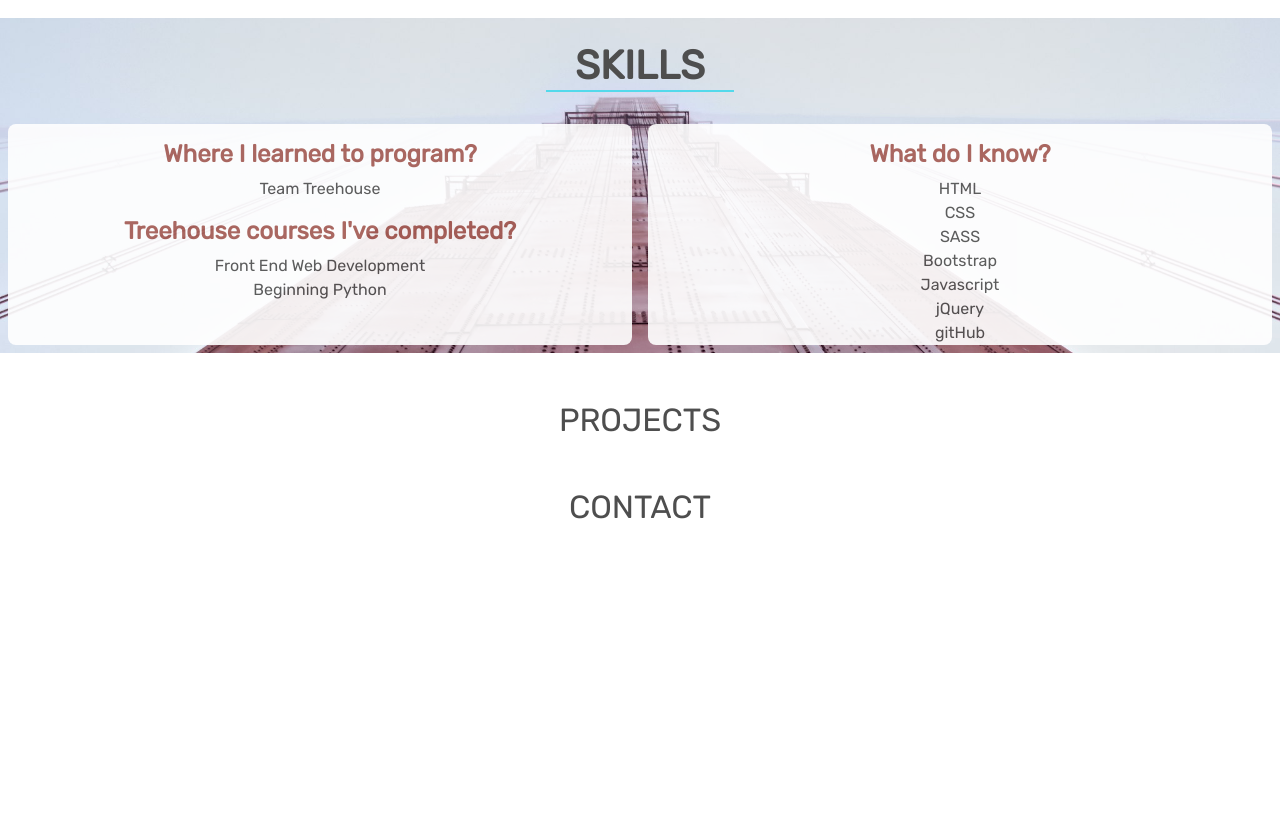
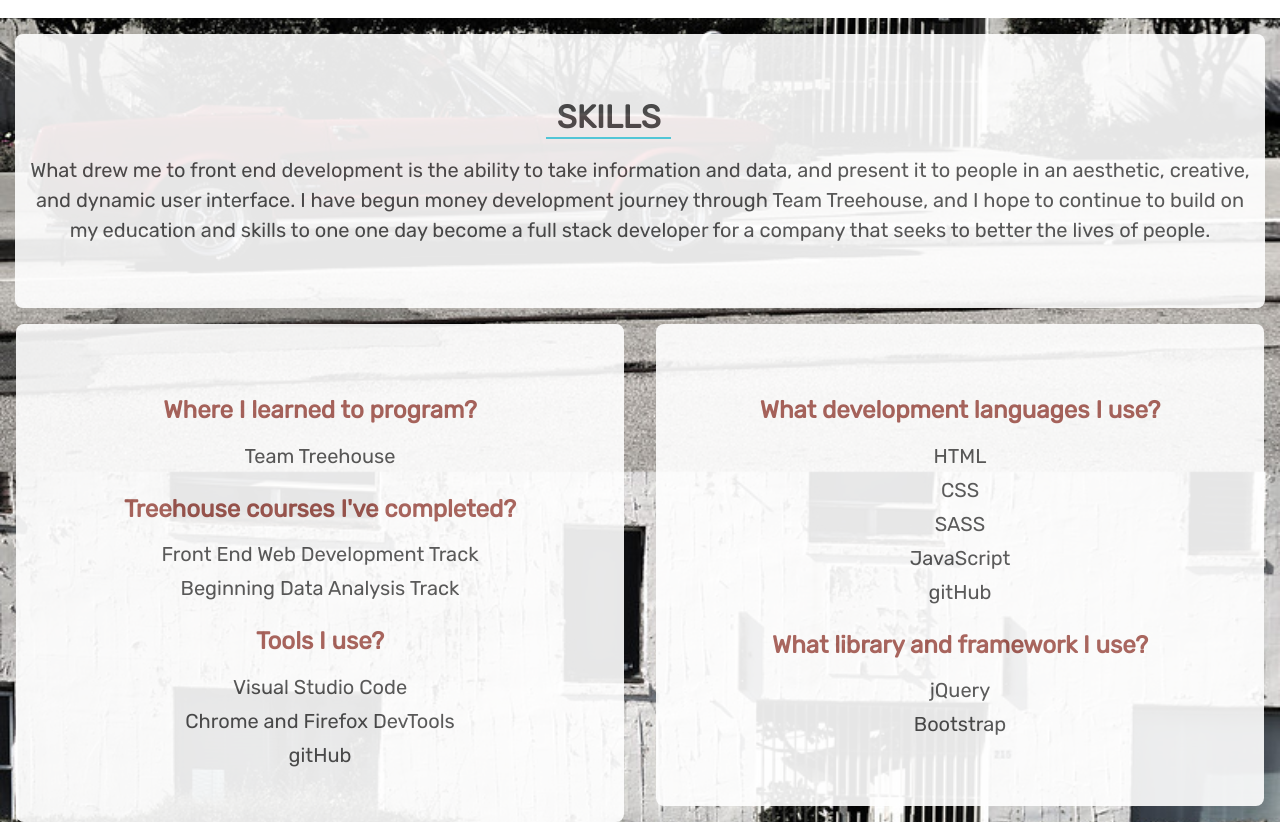
Before and after one commit to Stheven-Cabral/Stheven_Cabral_Professional_Portfolio, a plain HTML site: page index.html in a window 1280 px wide. Shown: the part 800-1625 px from the top of the page. Before the commit the page ends 1374 px from the top, so only its background shows below. Drawn offline with nearby package versions, Linux system fonts and the light colour scheme.

Commit message:
03252020 2203

```diff
--- a/index.html
+++ b/index.html
@@ -54,25 +54,39 @@
     </nav>
 
     <div class="container-fluid skills-section" id="skills-section">
-      <h1 class="text-center my-4 skills-section-header">SKILLS</h1>
+      <div class="skills-header-container mt-3 py-5">
+        <h2 class="text-center my-3 skills-section-header">SKILLS</h2>
+        <p class="text-center skills-intro">
+          What drew me to front end development is the ability to take information and data, and present it to people in an aesthetic, creative, and dynamic user interface.
+          I have begun money development journey through Team Treehouse, and I hope to continue to build on my education and skills to one one day become a full stack developer
+          for a company that seeks to better the lives of people.
+        </p>
+      </div>
       <div class="row justify-content-around skills-content">
-        <div class="col-sm m-2 education">
-          <h4 class="text-center mt-3">Where I learned to program?</h4>
+        <div class="col-md mt-3 mx-3 py-5 education">
+          <h4 class="text-center mt-4 mb-3">Where I learned to program?</h4>
           <p class="text-center">Team Treehouse</p>
 
-          <h4 class="text-center mt-3">Treehouse courses I've completed?</h4>
-          <p class="text-center">Front End Web Development</p>
-          <p class="text-center">Beginning Python</p>
+          <h4 class="text-center mt-4 mb-3">Treehouse courses I've completed?</h4>
+          <p class="text-center my-1">Front End Web Development Track</p>
+          <p class="text-center my-1">Beginning Data Analysis Track</p>
+
+          <h4 class="text-center mt-4 mb-3">Tools I use?</h4>
+          <p class="text-center my-1">Visual Studio Code</p>
+          <p class="text-center my-1">Chrome and Firefox DevTools</p>
+          <p class="text-center my-1">gitHub</p>
         </div>
-        <div class="col-sm m-2">
-          <h4 class="text-center mt-3">What do I know?</h4>
-          <p class="text-center">HTML</p>
-          <p class="text-center">CSS</p>
-          <p class="text-center">SASS</p>
-          <p class="text-center">Bootstrap</p>
-          <p class="text-center">Javascript</p>
-          <p class="text-center">jQuery</p>
-          <p class="text-center">gitHub</p>
+        <div class="col-md m-3 py-5 dev-skills">
+          <h4 class="text-center mt-4 mb-3">What development languages I use?</h4>
+          <p class="text-center my-1">HTML</p>
+          <p class="text-center my-1">CSS</p>
+          <p class="text-center my-1">SASS</p>
+          <p class="text-center my-1">JavaScript</p>
+          <p class="text-center my-1">gitHub</p>
+
+          <h4 class="text-center mt-4 mb-3">What library and framework I use?</h4>
+          <p class="text-center my-1">jQuery</p>
+          <p class="text-center my-1">Bootstrap</p>
         </div>
       </div>
     </div>
--- a/scss/components/_skills.scss
+++ b/scss/components/_skills.scss
@@ -1,12 +1,13 @@
 .skills-section {
-    background-image: url('../images/bridge.jpg');
-    background-position: center top;
+    background-image: url('../images/dodge-grey.jpg');
+    background-position: center -400px;
     background-size: cover;
+    overflow-x: auto;
 }
 
 .skills-section-header {
     display: inline-block;
-    width: 15%;
+    width: 125px;
     margin-left: 42.5%;
     margin-right: 42.5%;
     color: $dark-grey;
@@ -14,17 +15,23 @@
     border-bottom: 2px solid $cadet-blue;
 }
 
-.col-sm {
+.skills-intro {
+    margin: 0;
+    padding: 0px 15px 15px;
+}
+
+.skills-header-container,
+.col-md {
     background-color: White;
     opacity: 0.9;
     border-radius: 8px;
 }
 
-.col-sm h4 {
+.col-md h4 {
     font-weight: bold;
     color: $brick;
 }
 
-.skills-content p {
-    margin: 0;
+.skills-section p {
+    font-size: 1.25rem;
 }
```
Also changed, not shown: css/styles.css, images/dodge-grey.jpg (added), images/dodge.jpg (added), images/fog-bridge-red.jpg (renamed from images/fog-bridge_edited.jpg), 1 other file.
